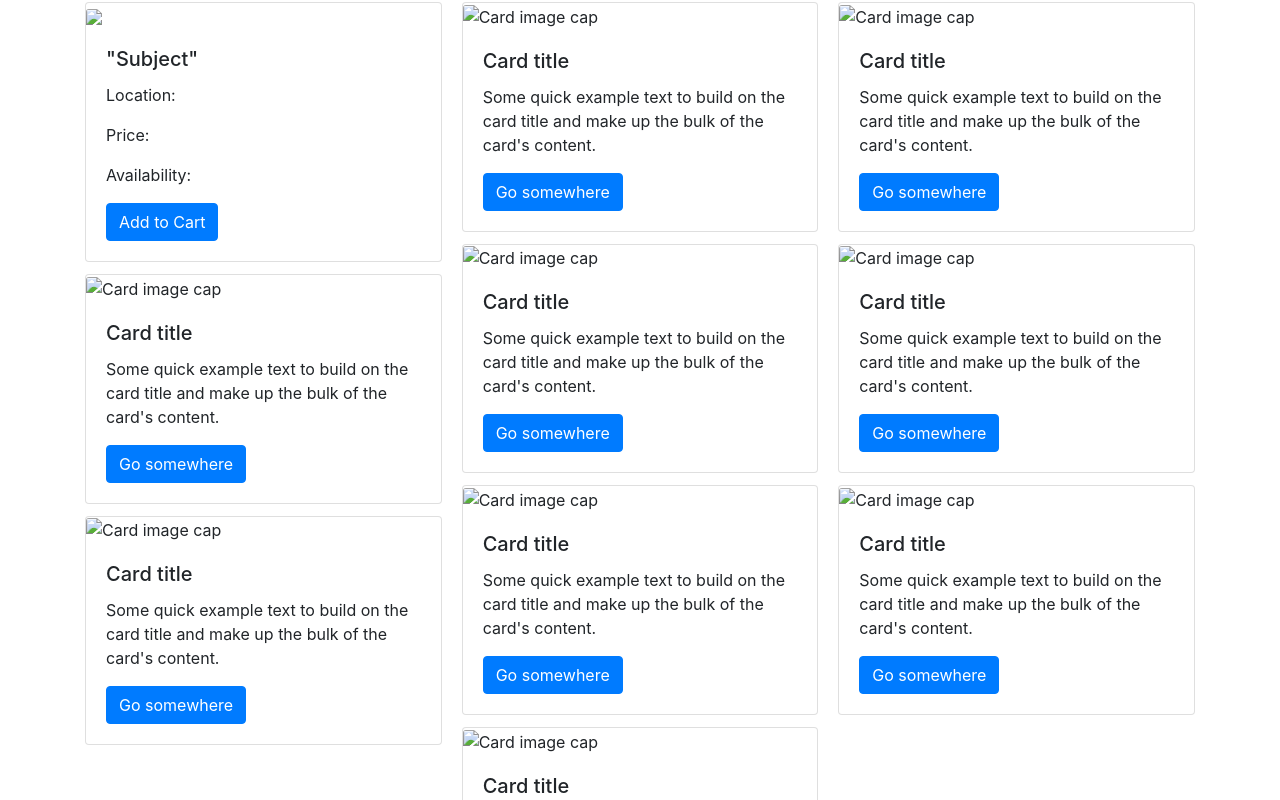
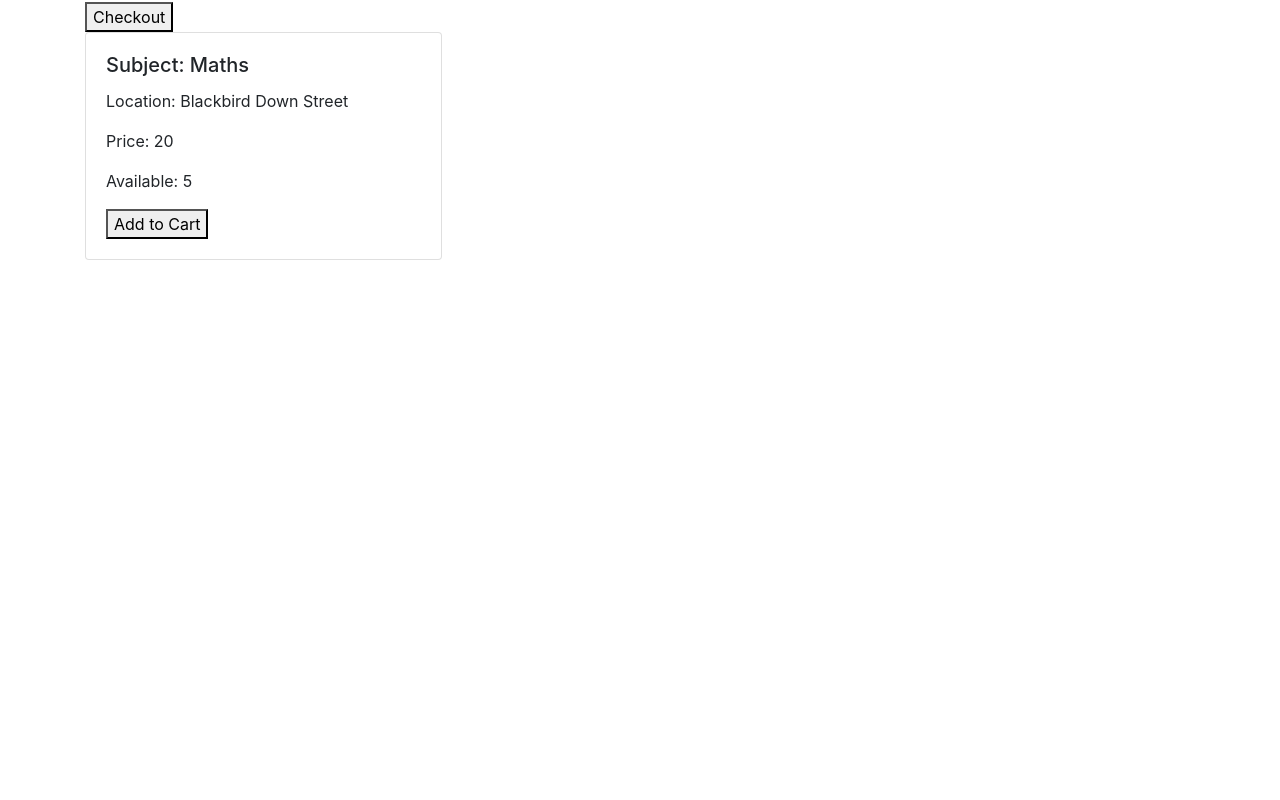
Before and after one commit to ng519/VUE1, a plain HTML site: page assignvue1/index.html in a window 1280 px wide. Shown: the part 54-854 px from the top of the page. After the commit the page ends 800 px from the top, so only its background shows below. Drawn offline with nearby package versions, Linux system fonts and the light colour scheme.

Commit message:
Add files via upload
Added Add to cart
Removed temp text

```diff
--- a/assignvue1/index.html
+++ b/assignvue1/index.html
@@ -17,92 +17,31 @@
     <div id = "app">
         <header>
             <h1 v-text="sitename"></h1>
+            <button v-on:click='showCheckout'>{{cartItemCount}}
+                <span class="fa fa-cart-plus"> </span> Checkout </button>
         </header>
         <main>
             <div class="card-columns">
+            <div v-if = 'showProduct'>
                 <div class="card">
-                  <img class="card-img-top" src="...">
-                  <div class="card-body">
-                        <h5 class="card-title">"Subject"</h5>
-                        <p class="card-text">Location:</p>
-                        <p class="card-text">Price:</p>
-                        <p class="card-text">Availability:</p>
-                        <a href="#" class="btn btn-primary">Add to Cart</a>
-                    </div>
-                </div>
-                <div class="card">
-                    <img class="card-img-top" src="..." alt="Card image cap">
                     <div class="card-body">
-                        <h5 class="card-title">Card title</h5>
-                        <p class="card-text">Some quick example text to build on the card title and make up the bulk of the card's content.</p>
-                        <a href="#" class="btn btn-primary">Go somewhere</a>
-                    </div>
-                </div>
-                <div class="card">
-                    <img class="card-img-top" src="..." alt="Card image cap">
-                    <div class="card-body">
-                        <h5 class="card-title">Card title</h5>
-                        <p class="card-text">Some quick example text to build on the card title and make up the bulk of the card's content.</p>
-                        <a href="#" class="btn btn-primary">Go somewhere</a>
-                    </div>
-                </div>
-                <div class="card">
-                    <img class="card-img-top" src="..." alt="Card image cap">
-                    <div class="card-body">
-                        <h5 class="card-title">Card title</h5>
-                        <p class="card-text">Some quick example text to build on the card title and make up the bulk of the card's content.</p>
-                        <a href="#" class="btn btn-primary">Go somewhere</a>
-                    </div>
-                </div>
-                <div class="card">
-                <img class="card-img-top" src="..." alt="Card image cap">
-                <div class="card-body">
-                        <h5 class="card-title">Card title</h5>
-                        <p class="card-text">Some quick example text to build on the card title and make up the bulk of the card's content.</p>
-                        <a href="#" class="btn btn-primary">Go somewhere</a>
-                    </div>
-                </div>
-                <div class="card">
-                    <img class="card-img-top" src="..." alt="Card image cap">
-                    <div class="card-body">
-                        <h5 class="card-title">Card title</h5>
-                        <p class="card-text">Some quick example text to build on the card title and make up the bulk of the card's content.</p>
-                        <a href="#" class="btn btn-primary">Go somewhere</a>
-                    </div>
-                </div>
-                <div class="card">
-                <img class="card-img-top" src="..." alt="Card image cap">
-                <div class="card-body">
-                        <h5 class="card-title">Card title</h5>
-                        <p class="card-text">Some quick example text to build on the card title and make up the bulk of the card's content.</p>
-                        <a href="#" class="btn btn-primary">Go somewhere</a>
-                    </div>
-                </div>
-                <div class="card">
-                    <img class="card-img-top" src="..." alt="Card image cap">
-                    <div class="card-body">
-                        <h5 class="card-title">Card title</h5>
-                        <p class="card-text">Some quick example text to build on the card title and make up the bulk of the card's content.</p>
-                        <a href="#" class="btn btn-primary">Go somewhere</a>
-                    </div>
-                </div>
-                <div class="card">
-                <img class="card-img-top" src="..." alt="Card image cap">
-                <div class="card-body">
-                        <h5 class="card-title">Card title</h5>
-                        <p class="card-text">Some quick example text to build on the card title and make up the bulk of the card's content.</p>
-                        <a href="#" class="btn btn-primary">Go somewhere</a>
-                    </div>
-                </div>
-                <div class="card">
-                    <img class="card-img-top" src="..." alt="Card image cap">
-                    <div class="card-body">
-                        <h5 class="card-title">Card title</h5>
-                        <p class="card-text">Some quick example text to build on the card title and make up the bulk of the card's content.</p>
-                        <a href="#" class="btn btn-primary">Go somewhere</a>
-                    </div>
+                            <h5 class="card-title" v-text="'Subject:'+' ' + product.SubjectTitle"></h5>
+                            <p class="card-text" v-html="'Location:'+' ' + product.Location"></p>
+                            <p class="card-text">Price: {{product.price}}</p>
+                            <p class="card-text">Available: {{product.showInventory}}</p>
+                            <button v-on:click='addToCart' v-if='canAddToCart'> Add to Cart</button>
+                            <button disabled = 'disabled' v-else> Add to Cart</button>
+                      </div>
                   </div>
-              </div>
+
+            </div>
+            <div v-else>
+
+            </div>
+
+
+
+            </div>
         </main>
     </div>
     </div>
@@ -117,7 +56,38 @@
         data: {
             showProduct: true,
             sitename: 'Temp',
+            store: [], //Creation of an empty array called store
+            product: {
+                id: 1001,
+                SubjectTitle: "Maths",
+                Location: "Blackbird Down Street",
+                price: 20,
+                image: "images/product-fullsize.png",
+                availableInventory: 5,
+                showInventory: 5
+            },
         },
+        methods:{
+            addToCart: function(){
+                // product id (in this case 1001) will be stored in the store array
+                this.store.push(this.product.id);
+                this.product.showInventory -= 1;
+            },
+            showCheckout: function(){
+                this.showProduct =this.showProduct ? false : true;
+            },
+            submitForm(){
+                alert('order has been placed')
+            }
+        },
+        computed:{
+            cartItemCount: function(){
+                return this.store.length || '';
+            },
+            canAddToCart: function(){
+                return this.product.availableInventory > this.cartItemCount;
+            }
+        }
     });
 </script>
 </html>
```
